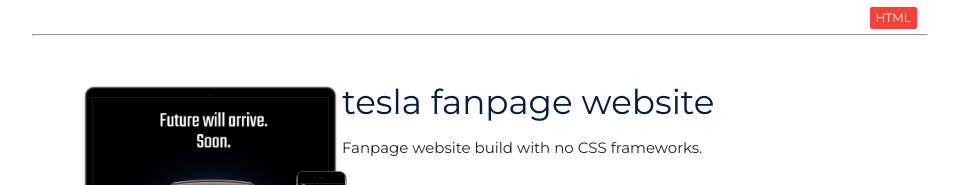
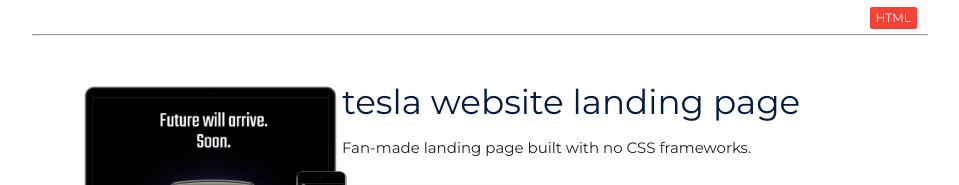
Before and after one commit to BojanDzogazovic/portfolio, a website: page build/index.html in a window 1280 px wide. Shown: the part 3188-3373 px from the top of the page, without its empty margins (160-1119 px from the left). Drawn offline with nearby package versions, Linux system fonts and the light colour scheme.

Commit message:
renegades fix

```diff
--- a/build/index.html
+++ b/build/index.html
@@ -166,8 +166,8 @@
                     <img src="img/tesla.png" alt="tesla" class="projectimg">
                 </div>
                 <div class="col s12 m12 l12 xl8">
-                    <h4 class="projecttitle">tesla fanpage website</h4>
-                    <p class="projectdesc">Fanpage website build with no CSS frameworks.</p>
+                    <h4 class="projecttitle">tesla website landing page</h4>
+                    <p class="projectdesc">Fan-made landing page built with no CSS frameworks.</p>
                     <a href="https://bojandzogazovic.github.io/tesla/" target="_blank" class="waves-effect waves-light btn-small gotobtn"><i class="material-icons right">send</i>GO TO WEBSITE</a>
                     <div class="badgeextra left-align">
                         <span class="new badge green" data-badge-caption="Responsive"></span>
@@ -187,7 +187,7 @@
                 <div class="col s12 m12 l12 xl8">
                     <h4 class="projecttitle">ourrenegades website</h4>
                     <p class="projectdesc">Website made for fictional rock band that combines both design and functionality.</p>
-                    <a href="http://www.ourrenegades.com" target="_blank" class="waves-effect waves-light btn-small gotobtn"><i class="material-icons right">send</i>GO TO WEBSITE</a>
+                    <a href="http://www.ourrenegades.club" target="_blank" class="waves-effect waves-light btn-small gotobtn"><i class="material-icons right">send</i>GO TO WEBSITE</a>
                     <div class="badgeextra left-align">
                         <span class="new badge green" data-badge-caption="Responsive"></span>
                         <span class="new badge indigo darken-4" data-badge-caption="Photoshop"></span>
```
